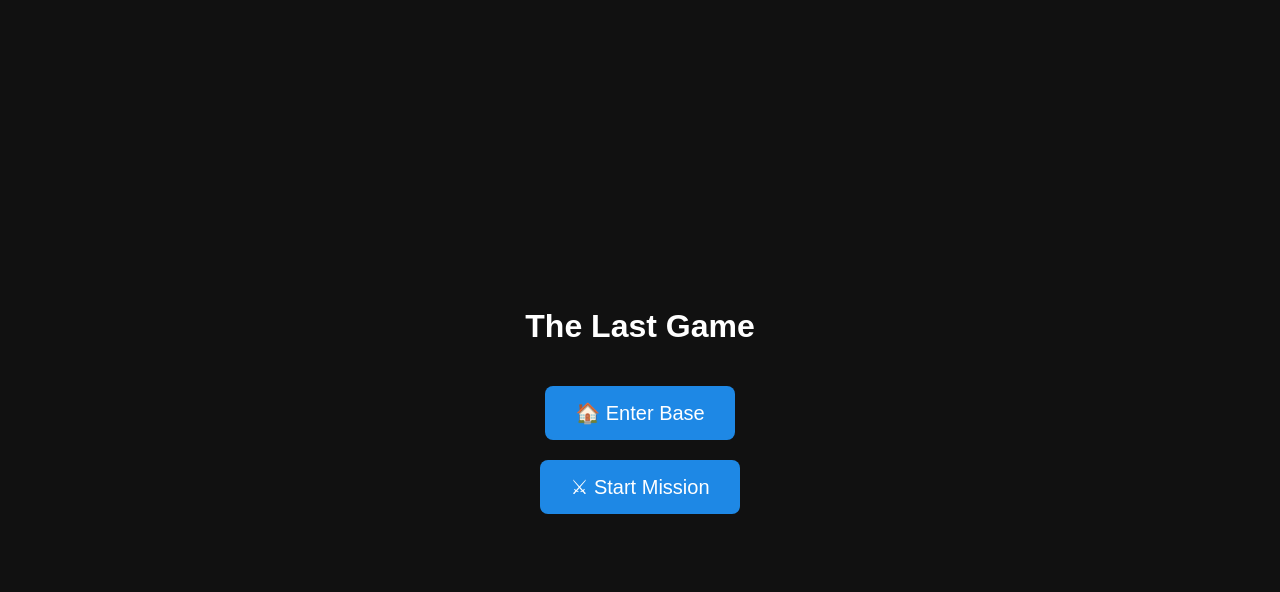
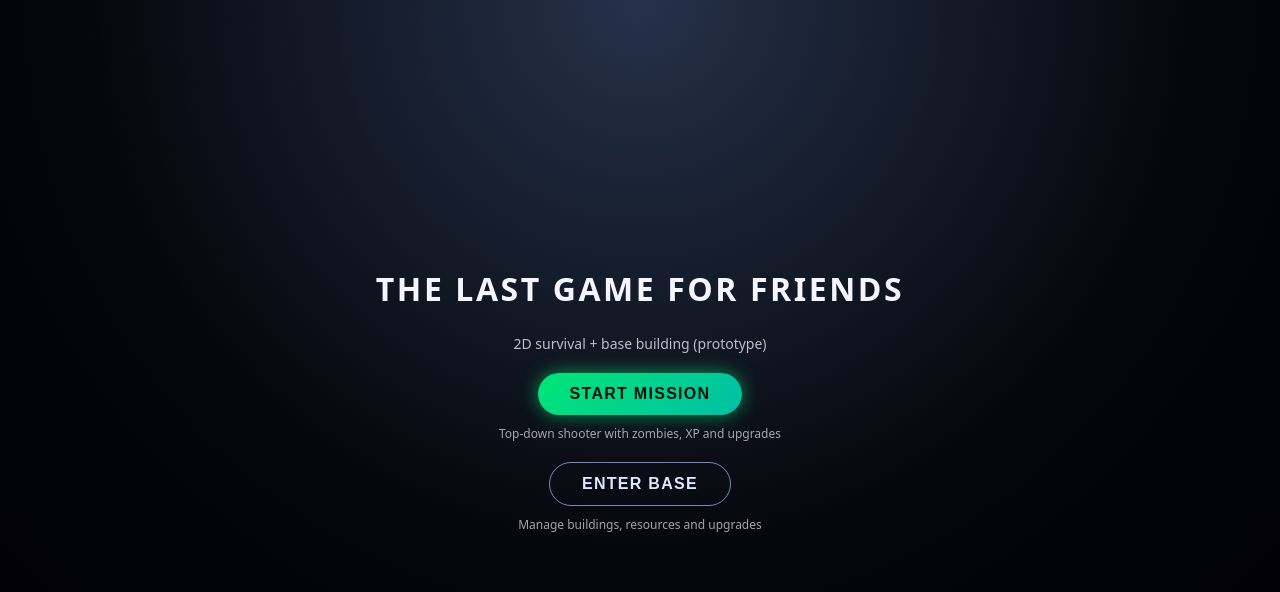
Before and after one commit to Qwaszx112233/the-last-game-for-friends, a plain HTML site: page index.html in a window 1280 px wide. Drawn offline with Linux system fonts and the light colour scheme.

Commit message:
Add files via upload

```diff
--- a/index.html
+++ b/index.html
@@ -1,45 +1,62 @@
 <!DOCTYPE html>
 <html lang="en">
 <head>
-    <meta charset="UTF-8">
-    <meta name="viewport" content="width=device-width, initial-scale=1.0">
-    <title>The Last Game – Menu</title>
-
+  <meta charset="UTF-8" />
+  <meta name="viewport" content="width=device-width, initial-scale=1.0" />
+  <title>The Last Game For Friends - Menu</title>
   <style>
+    * { box-sizing: border-box; }
     body {
-            background: #111;
-            color: white;
       margin: 0;
-            font-family: Arial, sans-serif;
+      height: 100vh;
       display: flex;
       flex-direction: column;
       justify-content: center;
       align-items: center;
-            height: 100vh;
-            gap: 20px;
+      gap: 16px;
+      font-family: system-ui, -apple-system, BlinkMacSystemFont, 'Segoe UI', sans-serif;
+      background: radial-gradient(circle at top, #25324a 0, #05060b 55%, #000 100%);
+      color: #f5f5ff;
     }
-
+    h1 { margin: 0 0 8px; letter-spacing: 0.08em; text-transform: uppercase; }
+    .subtitle { opacity: .75; font-size: 14px; }
     button {
-            padding: 15px 30px;
-            font-size: 20px;
-            background: #1e88e5;
+      padding: 12px 32px;
+      border-radius: 999px;
       border: none;
-            border-radius: 8px;
       cursor: pointer;
-            color: white;
+      font-size: 16px;
+      font-weight: 600;
+      letter-spacing: .08em;
+      text-transform: uppercase;
+      background: linear-gradient(135deg,#00e676,#00bfa5);
+      color: #02120b;
+      box-shadow: 0 0 18px rgba(0,230,118,.6);
+      margin: 4px 0;
     }
-        button:hover {
-            background: #42a5f5;
+    button.secondary {
+      background: transparent;
+      color: #e0e6ff;
+      border: 1px solid rgba(160,190,255,.7);
+      box-shadow: none;
     }
+    button:hover { transform: translateY(-1px); }
+    .row { display:flex; flex-direction:column; align-items:center; gap:6px;}
+    .hint { font-size: 12px; opacity:.65; }
   </style>
-
 </head>
 <body>
+  <h1>The Last Game For Friends</h1>
+  <div class="subtitle">2D survival + base building (prototype)</div>
 
-    <h1>The Last Game</h1>
+  <div class="row">
+    <button onclick="location.href='battle/battle.html'">Start Mission</button>
+    <div class="hint">Top-down shooter with zombies, XP and upgrades</div>
+  </div>
 
-    <button onclick="location.href='base/base.html'">🏠 Enter Base</button>
-    <button onclick="location.href='battle/battle.html'">⚔ Start Mission</button>
-
+  <div class="row">
+    <button class="secondary" onclick="location.href='base/base.html'">Enter Base</button>
+    <div class="hint">Manage buildings, resources and upgrades</div>
+  </div>
 </body>
 </html>
```
Lines whose indentation alone changed are shown as unchanged.
